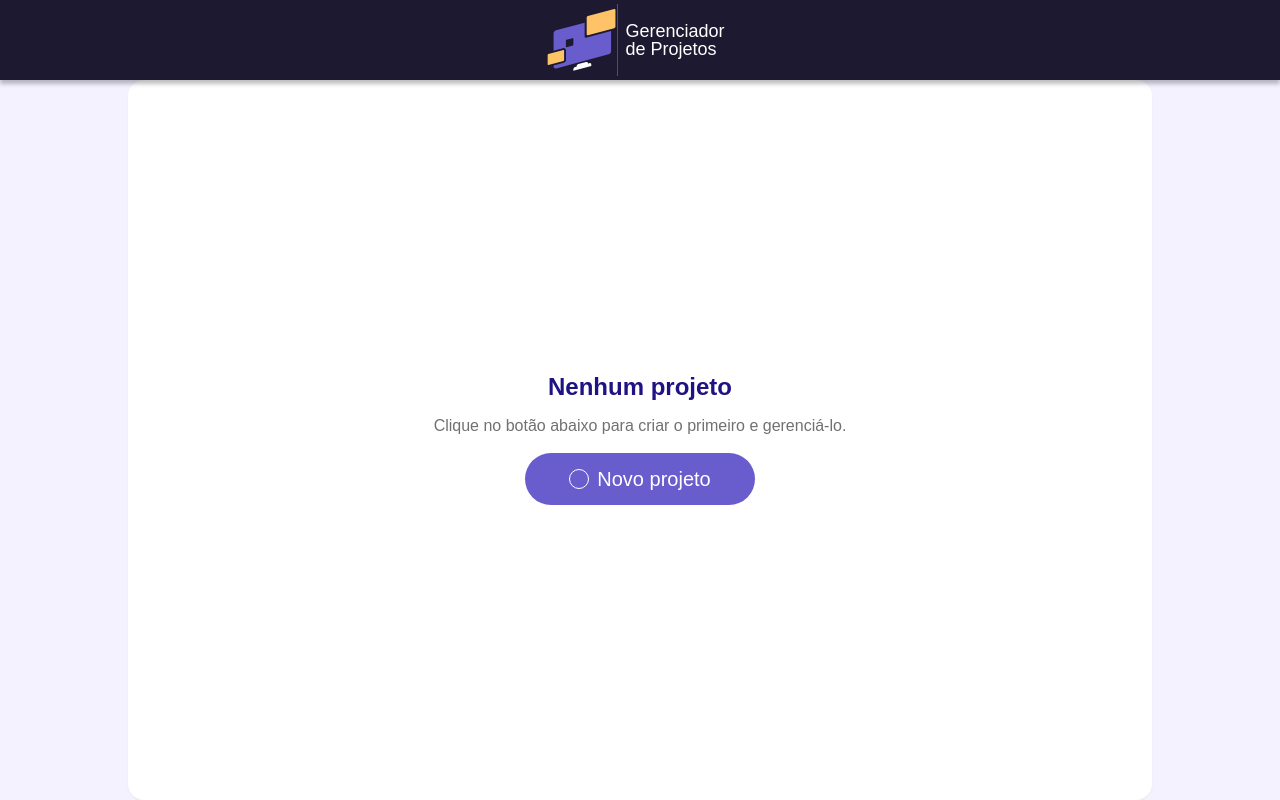
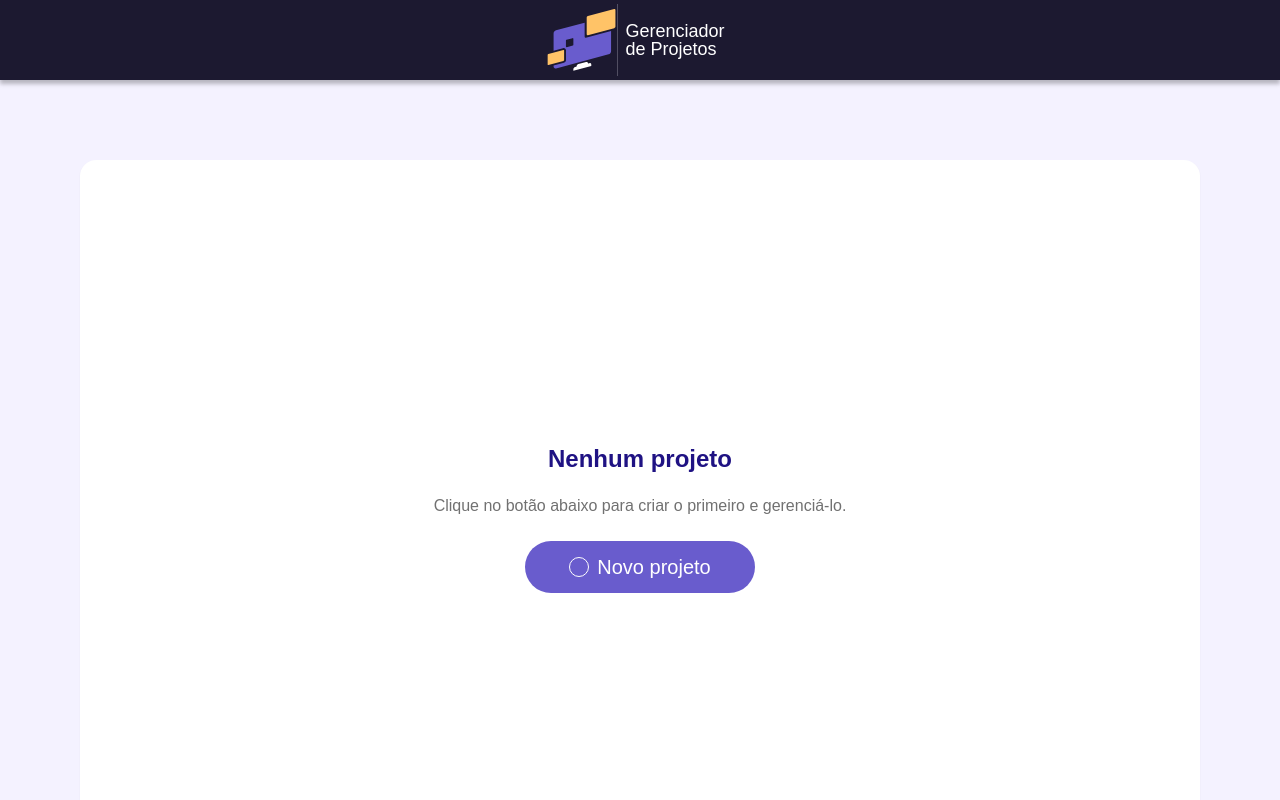
Before and after one commit to f-gi/project-hub, a Vue app: page / in a window 1280 px wide. Built offline with nearby package versions, Linux system fonts and the light colour scheme; some icons are missing; a web font is replaced by a local one.

Commit message:
fix: spacing adjustment

```diff
--- a/src/App.vue
+++ b/src/App.vue
@@ -6,7 +6,7 @@ import Header from "@/components/ui/Header.vue";
   <div class="bg-background min-h-screen">
     <Header />
     <main
-      class="pt-header h-[calc(100vh)] overflow-y-auto bg-background overscroll-contain scroll-pb-10"
+      class="pt-header h-[calc(100vh)] overflow-y-auto bg-background overscroll-contain scroll-pb-10 py-16 px-10"
     >
       <RouterView />
     </main>
--- a/src/components/EmptyState.vue
+++ b/src/components/EmptyState.vue
@@ -1,8 +1,8 @@
 <template>
   <section
-    class="min-h-[calc(100vh-80px)] w-full max-w-5xl mx-auto bg-white rounded-md shadow-sm grid place-items-center"
+    class="min-h-[calc(100vh-80px)] bg-white rounded-md shadow-sm grid place-items-center my-20 mx-10"
   >
-    <div class="text-center flex flex-col items-center gap-4 px-12 py-16">
+    <div class="text-center flex flex-col items-center gap-6 px-12 py-16">
       <h2 class="text-heading text-xl font-semibold leading-100p">
         Nenhum projeto
       </h2>
```
